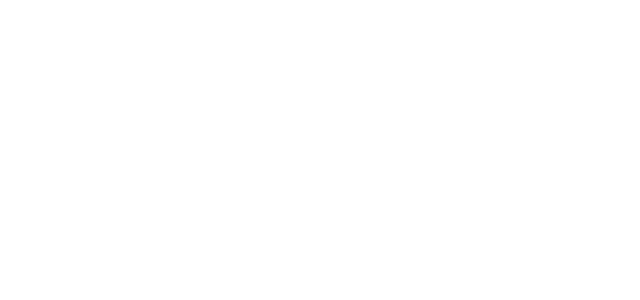
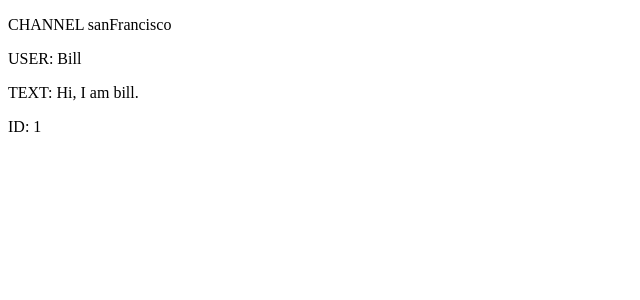
Before and after one commit to BlindBane/s-chat, a React app: page /message/1 in a window 1280 px wide. Shown: the top 300 px of the page, without its empty margins (0-640 px from the left). Built offline with nearby package versions, Linux system fonts and the light colour scheme.

Commit message:
(feat) Add MessageDetails component

```diff
--- a/client/App.jsx
+++ b/client/App.jsx
@@ -2,13 +2,22 @@ import React from 'react'
 import { BrowserRouter, Route, Switch } from 'react-router-dom'
 import Messenger from './components/messenger/Messenger'
 import Landing from './components/Landing'
+import MessageDetails from './components/messenger/MessageDetails'
+
+import messageData from './../data'
 
 const App = () => (
   <BrowserRouter>
     <div className='app'>
       <Switch>
         <Route exact path='/' component={Landing} />
-        <Route path='/messenger' component={Messenger} />
+        <Route path='/messenger' component={() => <Messenger messages={messageData.messages} />} />
+        <Route
+          path='/message/:id'
+          component={(props) => <MessageDetails {...props}
+            message={messageData.messages.find((msg) => props.match.params.id === msg.msgId)}
+          />}
+        />
       </Switch>
     </div>
   </BrowserRouter>
--- a/client/components/messenger/MessageBox.jsx
+++ b/client/components/messenger/MessageBox.jsx
@@ -10,7 +10,7 @@ function MessageBox (props) {
     )
     .map(msg => (
       <Message
-        key={msg.userId}
+        key={msg.msgId}
         username={msg.username}
         messageText={msg.messageText}
         channel={msg.channel}
--- /dev/null
+++ b/client/components/messenger/MessageDetails.jsx
@@ -0,0 +1,15 @@
+import React from 'react'
+
+const MessageDetails = (props) => {
+  const { channel, username, messageText, msgId } = props.message
+  return (
+    <div>
+      <p>CHANNEL {channel} </p>
+      <p>USER: {username} </p>
+      <p>TEXT: {messageText} </p>
+      <p>ID: {msgId} </p>
+    </div>
+  )
+}
+
+export default MessageDetails
--- a/client/components/messenger/Messenger.jsx
+++ b/client/components/messenger/Messenger.jsx
@@ -1,12 +1,11 @@
 import React, { Component } from 'react'
 import MessageBox from './MessageBox'
-import messageData from './../../../data'
 import MessageSearchBar from './MessageSearchBar'
 
 class Messenger extends Component {
   state = {
     searchTerm: '',
-    messages: messageData.messages
+    messages: this.props.messages
   }
   handleSearchTermChange = (e) => {
     this.setState({ searchTerm: e.target.value })
--- a/data.json
+++ b/data.json
@@ -1,19 +1,19 @@
 {
   "messages": [
         {
-          "userId": "1",
+          "msgId": "1",
           "username": "Bill",
           "messageText": "Hi, I am bill.",
           "channel": "sanFrancisco"
         },
         {
-          "userId": "2",
+          "msgId": "2",
           "username": "Bob",
           "messageText": "Hi, I am Bob.",
           "channel": "general"
         },
         {
-          "userId": "3",
+          "msgId": "3",
           "username": "Bert",
           "messageText": "Hi, I am Bert.",
           "channel": "ASU"
```
Also changed, not shown: 2 other files (tests, documents, lock files or other folders).
